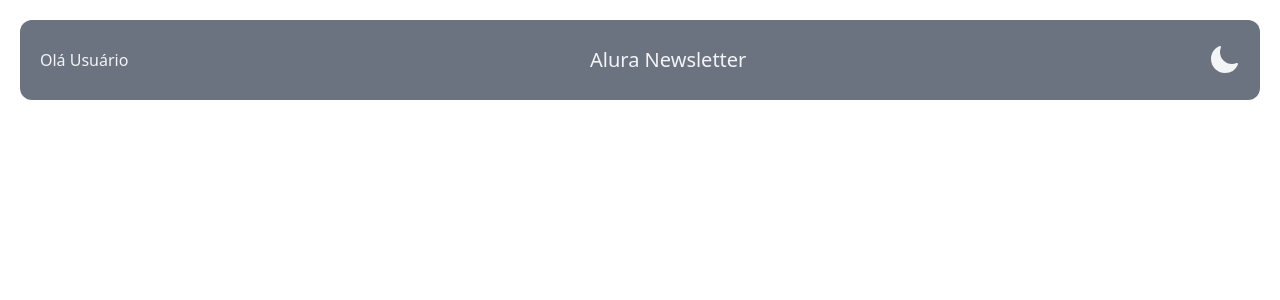
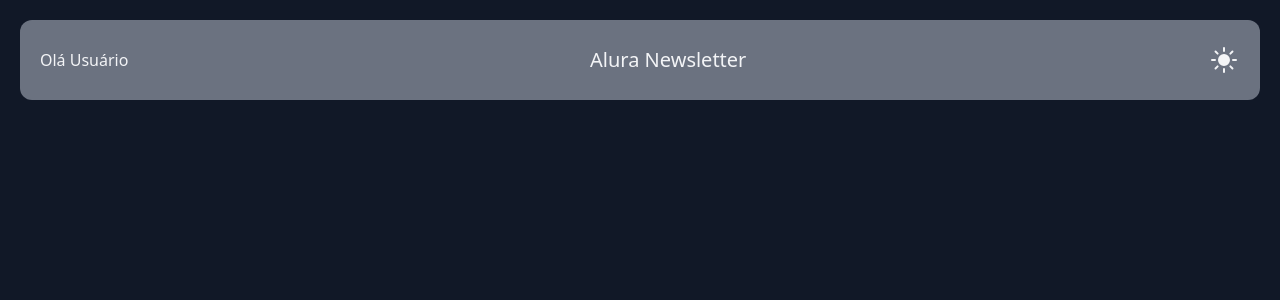
Before and after one commit to Cleber-Severo/Alura-Newsletter, a React (Vite) app: page / in a window 1280 px wide. Both pictures are taken after a click on the icon 1223 px from the left and 60 px from the top of the page. Shown: the top 300 px of the page. Built offline with nearby package versions, Linux system fonts and the light colour scheme.

Commit message:
Dark mode

```diff
--- a/index.html
+++ b/index.html
@@ -6,7 +6,7 @@
     <meta name="viewport" content="width=device-width, initial-scale=1.0" />
     <title>Alura newsletter</title>
   </head>
-  <body>
+  <body class="bg-gray-100 dark:bg-gray-900">
     <div id="root"></div>
     <script type="module" src="/src/main.jsx"></script>
   </body>
--- a/src/components/Header/Header.jsx
+++ b/src/components/Header/Header.jsx
@@ -1,12 +1,12 @@
 import React from 'react'
-import { MoonIcon } from '@heroicons/react/24/solid'
+import ToggleTheme from '../ToggleTheme/ToggleTheme'
 
 const Header = () => {
   return (
     <div className='flex h-20 bg-gray-500 justify-between items-center px-5 sm:rounded-xl sm:m-5'>
         <span className='text-gray-100'>Olá Usuário</span>
         <h1 className='text-gray-100 text-xl'>Alura Newsletter</h1>
-        <MoonIcon className='h-8 text-gray-100 hidden sm:block cursor-pointer'/>
+        <ToggleTheme className='h-8 text-gray-100 hidden sm:block cursor-pointer'/>
     </div>
   )
 }
--- /dev/null
+++ b/src/components/ToggleTheme/ToggleTheme.jsx
@@ -0,0 +1,17 @@
+import { MoonIcon, SunIcon } from '@heroicons/react/24/solid'
+import React from 'react'
+
+const ToggleTheme = () => {
+
+    const toggle = () => {
+        document.documentElement.classList.toggle('dark')
+    }
+  return (
+    <div className='hidden sm:block'>
+        <MoonIcon className='h-8 text-gray-100 block cursor-pointer dark:hidden' onClick={toggle}/>
+        <SunIcon className='h-8 text-gray-100 hidden cursor-pointer dark:block' onClick={toggle}/>
+        </div>
+  )
+}
+
+export default ToggleTheme
--- a/tailwind.config.cjs
+++ b/tailwind.config.cjs
@@ -1,5 +1,6 @@
 /** @type {import('tailwindcss').Config} */
 module.exports = {
+   darkMode: 'class',
   content: [
     "./index.html",
     "./src/**/*.{js,jsx}",
```
